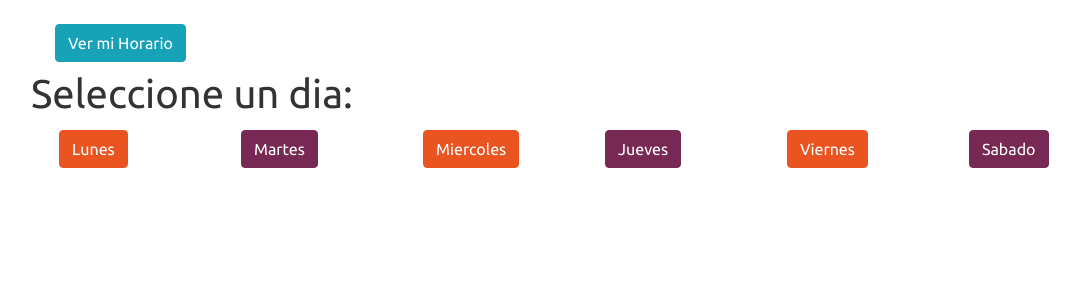
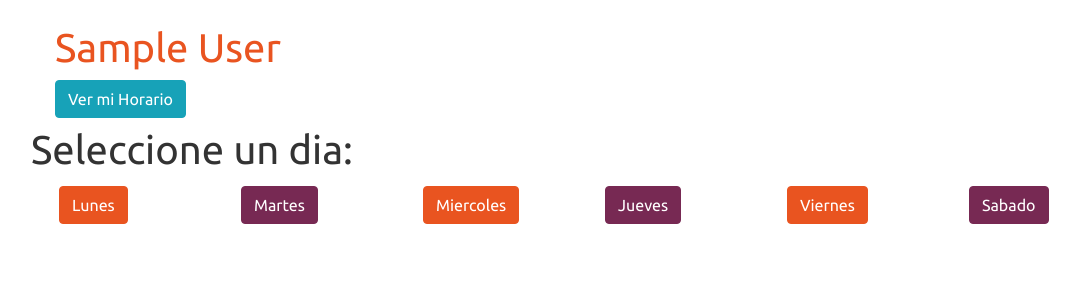
Before and after one commit to josuecjmm/sfc-client, a Node server app: page /home in a window 1280 px wide. Shown: the part 56-356 px from the top of the page, without its empty margins (51-1131 px from the left). Run offline with Node 20, Linux system fonts and the light colour scheme; the visitor is signed in with stand-in values (Sample User, id 1); some libraries are stand-ins or nearby versions.

Commit message:
Added current user to main screen

```diff
--- a/controller/appointment/appointment.controller.js
+++ b/controller/appointment/appointment.controller.js
@@ -48,9 +48,11 @@ exports.createNewAppointment = async (req, res, next) => {
 }
 
 exports.getAppointmentDays = async (req, res, next) => {
+    const {name} = req.session;
     res.render('appointment/appointmentDays', {
         pageTitle: 'Citas',
-        html: html
+        html: html,
+        name
     })
 }
 
--- a/controller/security/user.controller.js
+++ b/controller/security/user.controller.js
@@ -19,6 +19,7 @@ exports.login = async (req, res, next) => {
         if (userPassword === password) {
             req.session.isLoggedIn = true;
             req.session.userId = users[0].id;
+            req.session.name = users[0].fullName;
             res.redirect('/home')
         } else {
             req.flash('error', 'Usuario o Contraseña invalido')
--- a/data/queries/security/users.query.js
+++ b/data/queries/security/users.query.js
@@ -15,7 +15,7 @@ exports.selectListEmail = () => {
 };
 
 exports.selectListPersonalIds = () => {
-    return `Select id, personalId, password from User
+    return `Select id, personalId, password, fullName from User
     WHERE personalId = ?`
 };
 
--- a/views/appointment/appointmentDays.ejs
+++ b/views/appointment/appointmentDays.ejs
@@ -4,6 +4,7 @@
     <div class="container mb-2">
         <div class="row">
             <div class="col">
+                <h1 class="text-primary"><%=name%></h1>
                 <a class="btn btn-info" href="/user/appointment">Ver mi Horario</a>
             </div>
         </div>
```
